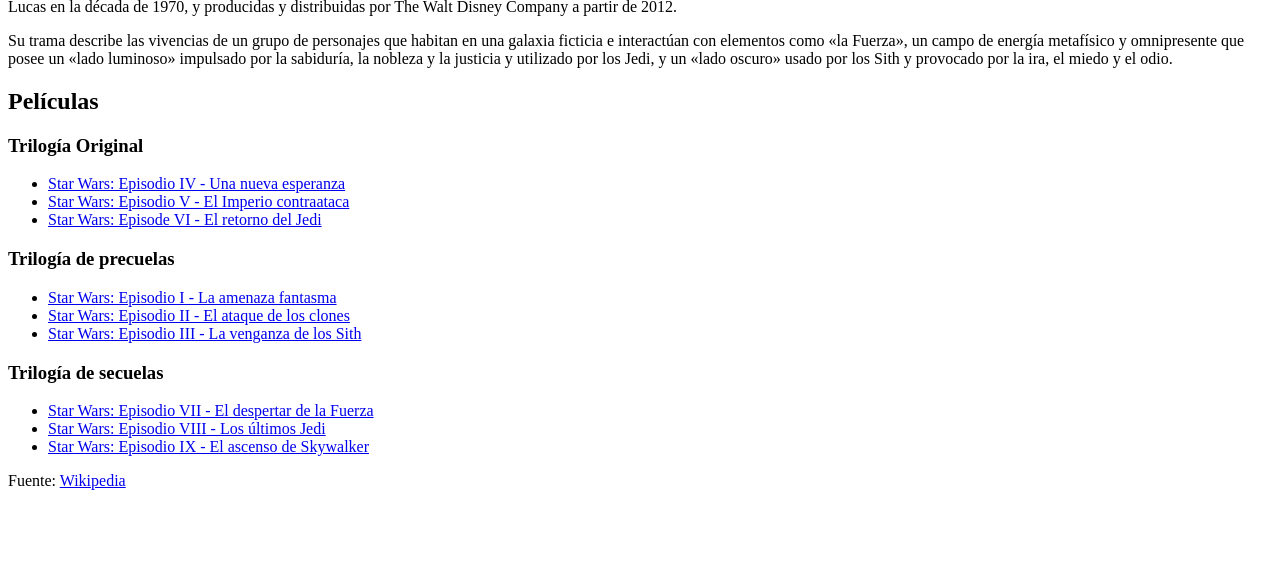
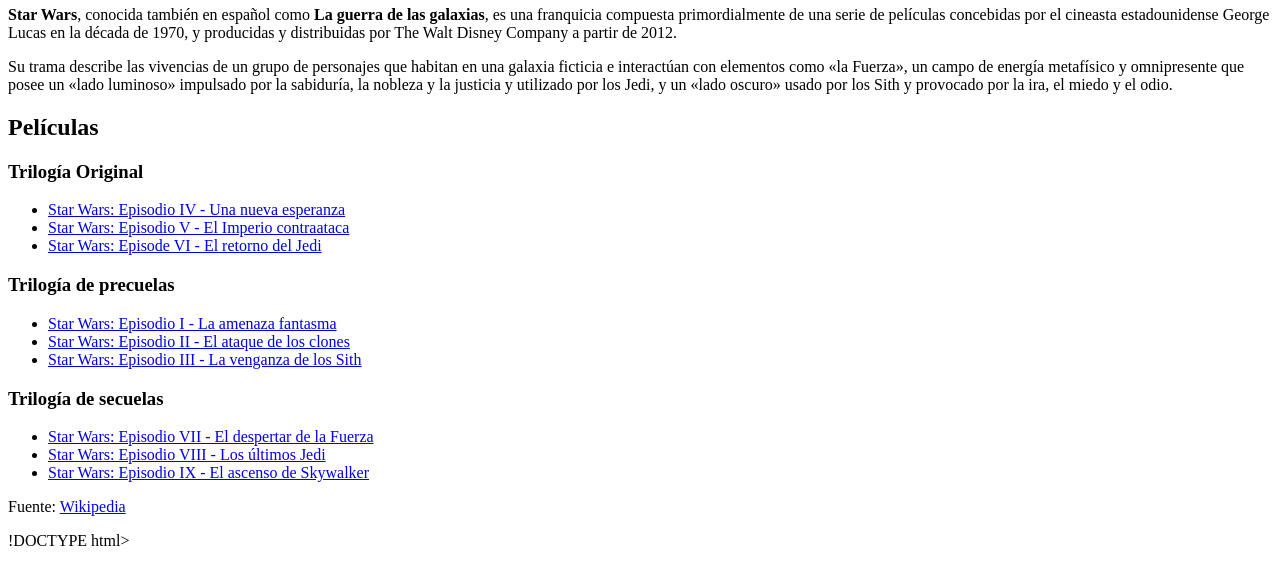
Before and after one commit to Dsquillario/plataformas-moviles-entregas, a plain HTML site: page tp-2/index.html in a window 1280 px wide. Shown: the part 100-666 px from the top of the page. Drawn offline with Linux system fonts and the light colour scheme.

Commit message:
Update index.html

```diff
--- a/tp-2/index.html
+++ b/tp-2/index.html
@@ -1,10 +1,43 @@
-<!DOCTYPE html>
+!DOCTYPE html>
 <html>
 <head>
     <meta charset="utf-8">
     <meta name="viewport" content="width=device-width, initial-scale=1">
     <title>TP2 - Selectores CSS</title>
-    <link rel="stylesheet" href="style.css">
+    <link rel="stylesheet" href="estilos.css">
+</head>
+<body>
+    <h1>Star Wars</h1>
+    <p><strong>Star Wars</strong>, conocida también en español como <strong>La guerra de las galaxias</strong>, es una franquicia compuesta primordialmente de una serie de películas concebidas por el cineasta estadounidense George Lucas en la década de 1970, y producidas y distribuidas por <a>The Walt Disney Company</a> a partir de 2012.</p>
+    <p>Su trama describe las vivencias de un grupo de personajes que habitan en una galaxia ficticia e interactúan con elementos como <span class="the-force">«la Fuerza»</span>, un campo de energía metafísico y omnipresente que posee un <span class="the-force light-side">«lado luminoso»</span> impulsado por la sabiduría, la nobleza y la justicia y utilizado por los Jedi, y un <span class="the-force dark-side">«lado oscuro»</span> usado por los Sith y provocado por la ira, el miedo y el odio.</p>
+    <h2>Películas</h2>
+    <h3>Trilogía Original</h3>
+    <ul id="og-trilogy" class="movies-list">
+        <li><a href="https://es.wikipedia.org/wiki/Star_Wars:_Episodio_IV_-_Una_nueva_esperanza">Star Wars: Episodio IV - Una nueva esperanza</a></li>
+        <li><a href="https://es.wikipedia.org/wiki/Star_Wars:_Episodio_V_-_El_Imperio_contraataca">Star Wars: Episodio V - El Imperio contraataca</a></li>
+        <li><a href="https://es.wikipedia.org/wiki/Star_Wars:_Episode_VI_-_Return_of_the_Jedi">Star Wars: Episode VI - El retorno del Jedi</a></li>
+    </ul>
+    <h3>Trilogía de precuelas</h3>
+    <ul class="movies-list">
+        <li><a href="https://es.wikipedia.org/wiki/Star_Wars:_Episodio_I_-_La_amenaza_fantasma">Star Wars: Episodio I - La amenaza fantasma</a></li>
+        <li><a href="https://es.wikipedia.org/wiki/Star_Wars:_Episodio_II_-_El_ataque_de_los_clones">Star Wars: Episodio II - El ataque de los clones</a></li>
+        <li><a href="https://es.wikipedia.org/wiki/Star_Wars:_Episodio_III_-_La_venganza_de_los_Sith">Star Wars: Episodio III - La venganza de los Sith</a></li>
+    </ul>
+    <h3>Trilogía de secuelas</h3>
+    <ul class="movies-list">
+        <li><a href="https://es.wikipedia.org/wiki/Star_Wars:_Episodio_VII_-_El_despertar_de_la_Fuerza">Star Wars: Episodio VII - El despertar de la Fuerza</a></li>
+        <li><a href="https://es.wikipedia.org/wiki/Star_Wars:_Episodio_VIII_-_Los_últimos_Jedi">Star Wars: Episodio VIII - Los últimos Jedi</a></li>
+        <li><a href="https://es.wikipedia.org/wiki/Star_Wars:_Episodio_IX_-_El_ascenso_de_Skywalker">Star Wars: Episodio IX - El ascenso de Skywalker</a></li>
+    </ul>
+    <p>Fuente: <a href="https://es.wikipedia.org/wiki/Star_Wars">Wikipedia</a></p>
+</body>
+</html>!DOCTYPE html>
+<html>
+<head>
+    <meta charset="utf-8">
+    <meta name="viewport" content="width=device-width, initial-scale=1">
+    <title>TP2 - Selectores CSS</title>
+    <link rel="stylesheet" href="estilos.css">
 </head>
 <body>
     <h1>Star Wars</h1>
```
